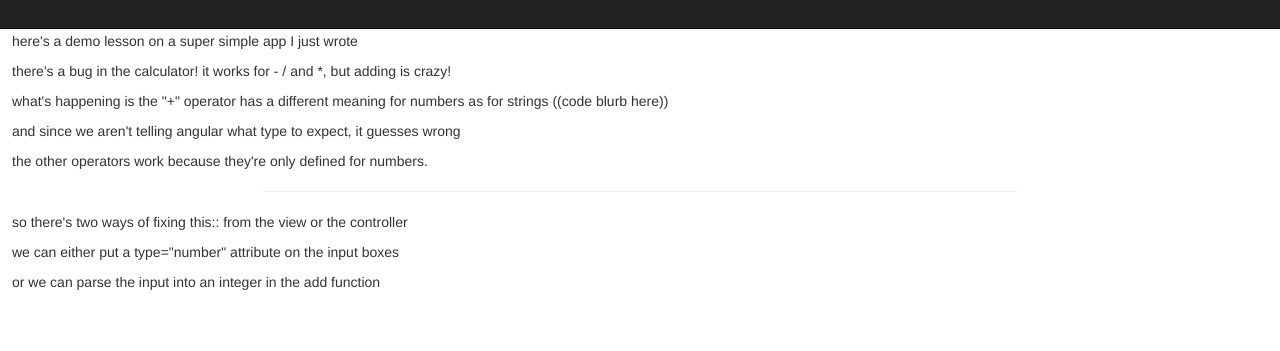
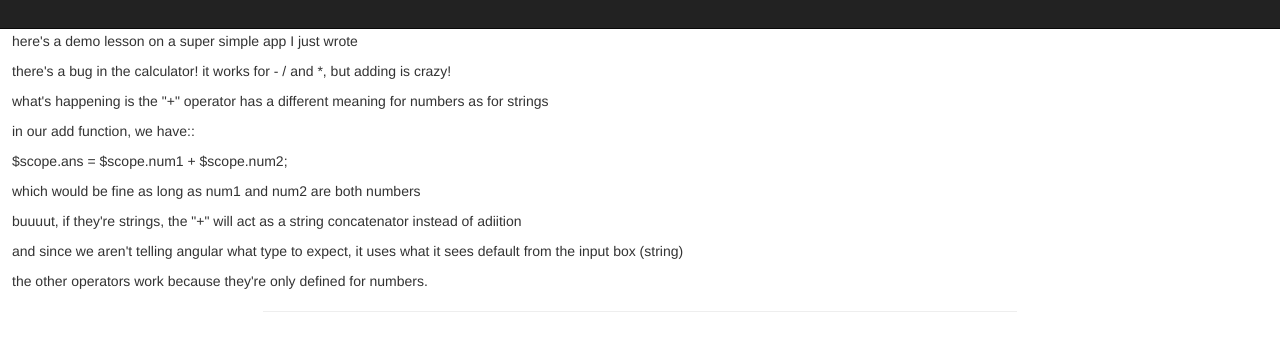
Before and after one commit to nikfrank/xos, a plain HTML site: page section1/index.html at #/walkthrough in a window 1280 px wide. Shown: the part 21-372 px from the top of the page. Drawn offline with nearby package versions, Linux system fonts and the light colour scheme.

Commit message:
no soln in step1 wt

```diff
--- a/section1/walkthrough.html
+++ b/section1/walkthrough.html
@@ -6,21 +6,23 @@
 </p>
 <p>
   what's happening is the "+" operator has a different meaning for numbers as for strings
-  ((code blurb here))
 </p>
 <p>
-  and since we aren't telling angular what type to expect, it guesses wrong
+  in our add function, we have::
+</p>
+<p>
+  $scope.ans = $scope.num1 + $scope.num2;
+</p>
+<p>
+  which would be fine as long as num1 and num2 are both numbers
+</p>
+<p>
+  buuuut, if they're strings, the "+" will act as a string concatenator instead of adiition
+</p>
+<p>
+  and since we aren't telling angular what type to expect, it uses what it sees default from the input box (string)
 </p>
 <p>
   the other operators work because they're only defined for numbers.
 </p>
 <hr>
-<p>
-  so there's two ways of fixing this:: from the view or the controller
-</p>
-<p>
-  we can either put a type="number" attribute on the input boxes
-</p>
-<p>
-  or we can parse the input into an integer in the add function
-</p>
```
